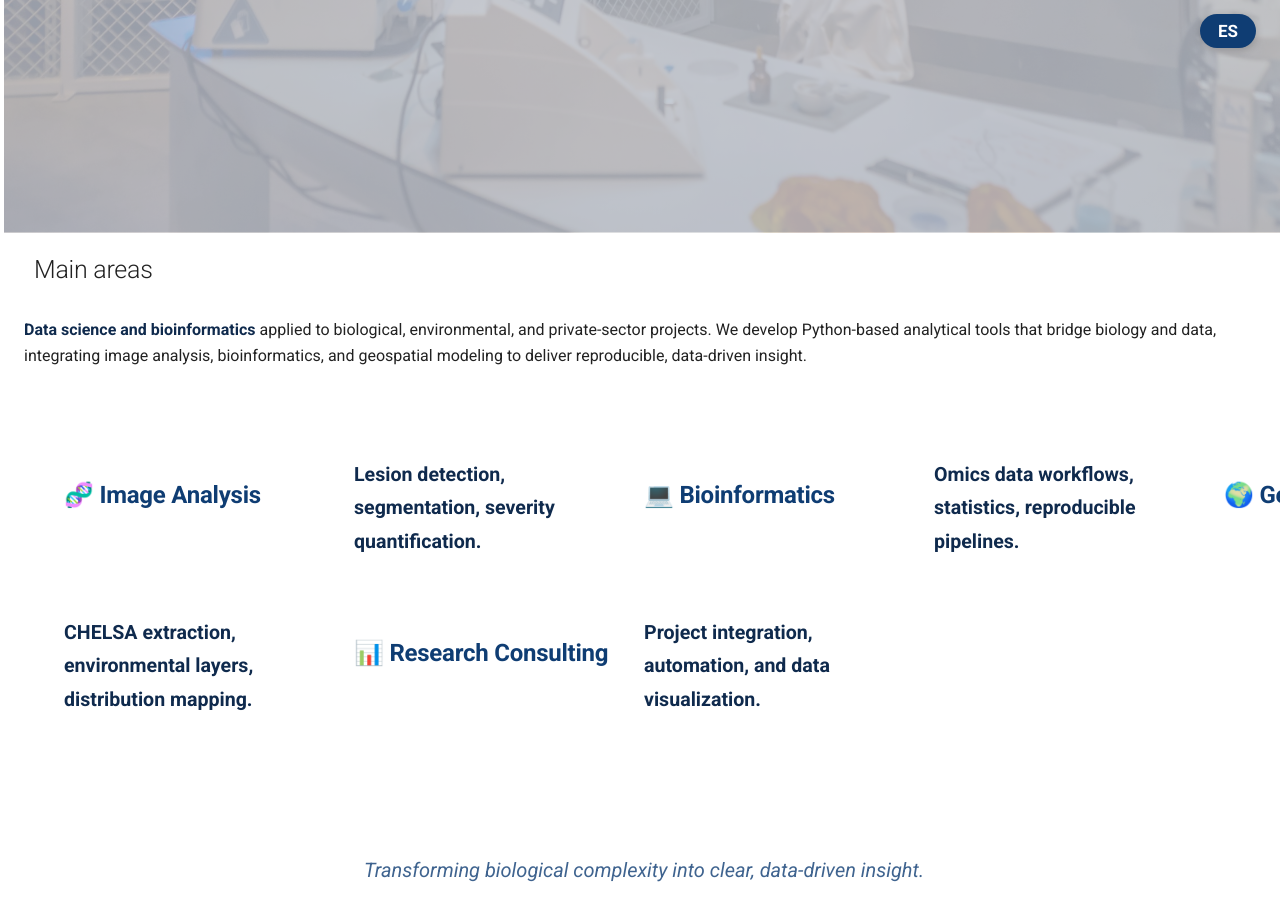
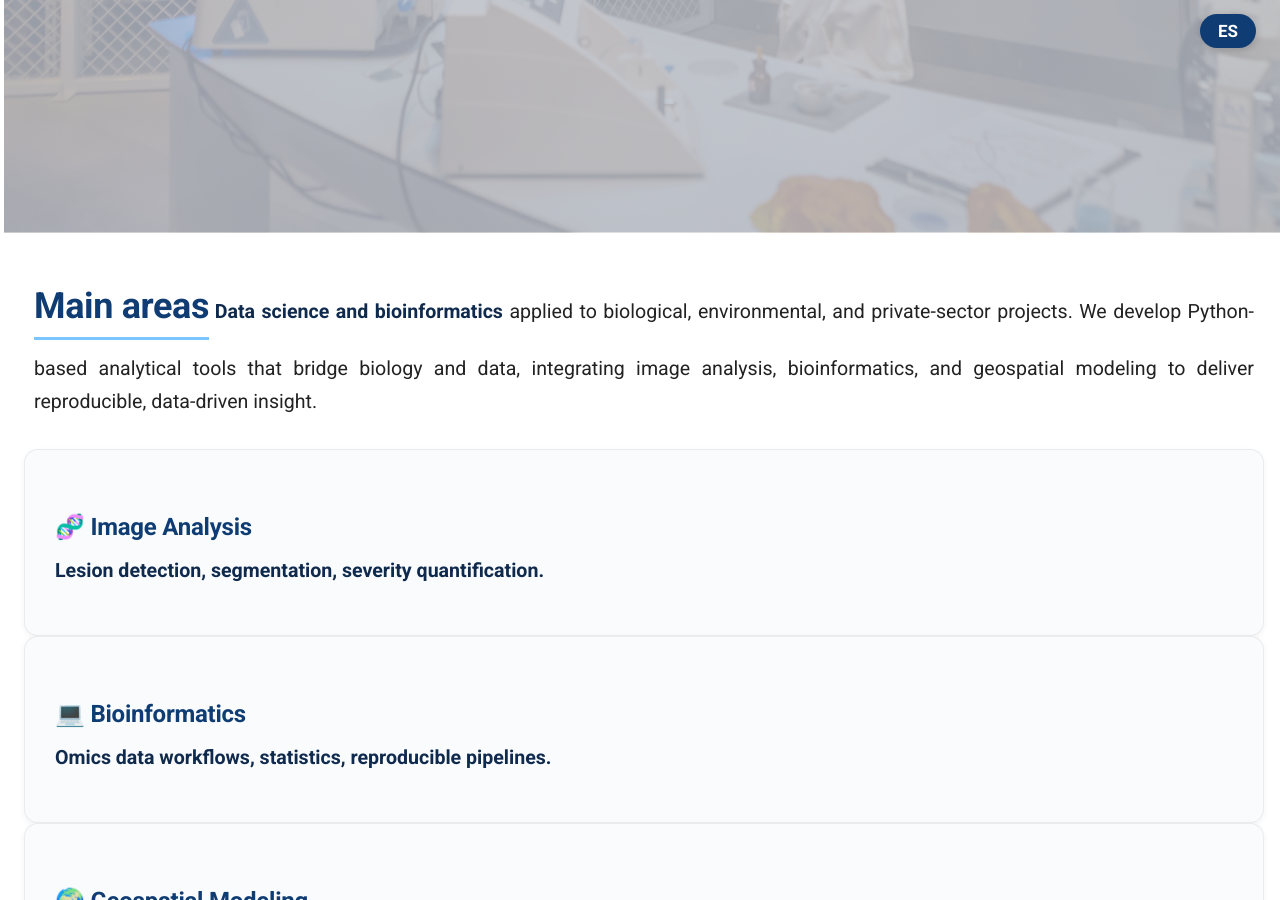
Before and after one commit to TH-BioData/th-biodata.github.io, an MkDocs documentation site: the page built from docs/index.md, in a window 1280 px wide and 900 px high, scrolled down 794 px. Built offline with MkDocs 1.6.1 and Material for MkDocs 9.7.7, drawn with Linux system fonts in a browser that asks for light colours.

Commit message:
Update index.md

```diff
--- a/docs/index.md
+++ b/docs/index.md
@@ -1,75 +1,91 @@
+---
+title: Home
+hide:
+  - toc
+---
+
+<!-- ====================== HERO (no tocar) ====================== -->
 <div id="th-hero">
-    <div class="hero__bg"></div>
-    <div class="hero__content">
-        <h1 class="hero__title">TH BioData Consulting</h1>
-        <p class="hero__tag">Transforming biological complexity into clear, data-driven insight.</p>
-        <a href="projects/" class="hero__cta">View Projects</a>
-    </div>
+  <div class="hero__bg"></div>
+  <div class="hero__content">
+    <h1 class="hero__title">TH BioData Consulting</h1>
+    <p class="hero__tag">Transforming biological complexity into clear, data-driven insight.</p>
+    <a href="projects/" class="hero__cta">View Projects</a>
+  </div>
 </div>
 
-## <span class="lang lang-en">Main areas</span><span class="lang lang-es">Áreas principales</span>
+<!-- ====================== SECCIÓN PRINCIPAL ====================== -->
+<section class="th-section">
+  <h2>
+    <span class="lang lang-en">Main areas</span>
+    <span class="lang lang-es">Áreas principales</span>
+  </h2>
 
-<p class="lang lang-en">
-<strong>Data science and bioinformatics</strong> applied to biological, environmental, and private-sector projects.
-We develop Python-based analytical tools that bridge biology and data, integrating image analysis, bioinformatics, and geospatial modeling to deliver reproducible, data-driven insight.
-</p>
+  <p class="th-paragraph lang lang-en">
+    <strong>Data science and bioinformatics</strong> applied to biological, environmental, and private-sector projects.
+    We develop Python-based analytical tools that bridge biology and data, integrating image analysis, bioinformatics,
+    and geospatial modeling to deliver reproducible, data-driven insight.
+  </p>
 
-<p class="lang lang-es">
-<strong>Ciencia de datos y bioinformática</strong> aplicadas a proyectos biológicos, ambientales y del sector privado.
-Desarrollamos herramientas analíticas en Python que conectan la biología con los datos, integrando análisis de imágenes, bioinformática y modelado geoespacial para ofrecer conocimiento reproducible y basado en evidencia.
-</p>
+  <p class="th-paragraph lang lang-es">
+    <strong>Ciencia de datos y bioinformática</strong> aplicadas a proyectos biológicos, ambientales y del sector privado.
+    Desarrollamos herramientas analíticas en Python que conectan la biología con los datos, integrando análisis de imágenes,
+    bioinformática y modelado geoespacial para ofrecer conocimiento reproducible y basado en evidencia.
+  </p>
+</section>
 
+<!-- ====================== TARJETAS / CAJONES ====================== -->
 
-<section class="th-cards">
-  <div class="th-cards">
-
-  <!-- Image Analysis -->
-  <div class="th-card lang lang-en">
+<!-- Grid EN -->
+<div class="th-cards lang lang-en">
+  <div class="th-card">
     <h3>🧬 Image Analysis</h3>
     <p><strong>Lesion detection, segmentation, severity quantification.</strong></p>
   </div>
 
-  <div class="th-card lang lang-es">
+  <div class="th-card">
+    <h3>💻 Bioinformatics</h3>
+    <p><strong>Omics data workflows, statistics, reproducible pipelines.</strong></p>
+  </div>
+
+  <div class="th-card">
+    <h3>🌍 Geospatial Modeling</h3>
+    <p><strong>CHELSA extraction, environmental layers, distribution mapping.</strong></p>
+  </div>
+
+  <div class="th-card">
+    <h3>📊 Research Consulting</h3>
+    <p><strong>Project integration, automation, and data visualization.</strong></p>
+  </div>
+</div>
+
+<!-- Grid ES -->
+<div class="th-cards lang lang-es">
+  <div class="th-card">
     <h3>🧬 Análisis de Imágenes</h3>
     <p><strong>Detección de lesiones, segmentación y cuantificación de severidad.</strong></p>
   </div>
 
-  <!-- Bioinformatics -->
-  <div class="th-card lang lang-en">
-    <h3>💻 Bioinformatics</h3>
-    <p><strong>Omics data workflows, statistics, reproducible pipelines.</strong></p>
-  </div>
-
-  <div class="th-card lang lang-es">
+  <div class="th-card">
     <h3>💻 Bioinformática</h3>
     <p><strong>Flujos de datos ómicos, análisis estadístico y pipelines reproducibles.</strong></p>
   </div>
 
-  <!-- Geospatial Modeling -->
-  <div class="th-card lang lang-en">
-    <h3>🌍 Geospatial Modeling</h3>
-    <p><strong>CHELSA extraction, environmental layers, distribution mapping.</strong></p>
-  </div>
-
-  <div class="th-card lang lang-es">
+  <div class="th-card">
     <h3>🌍 Modelado Geoespacial</h3>
     <p><strong>Extracción de CHELSA, capas ambientales y mapas de distribución.</strong></p>
   </div>
 
-  <!-- Research Consulting -->
-  <div class="th-card lang lang-en">
-    <h3>📊 Research Consulting</h3>
-    <p><strong>Project integration, automation, and data visualization.</strong></p>
-  </div>
-
-  <div class="th-card lang lang-es">
+  <div class="th-card">
     <h3>📊 Consultoría en Investigación</h3>
     <p><strong>Integración de proyectos, automatización y visualización de datos.</strong></p>
   </div>
+</div>
 
-</div>
-</section>
-
-<div align="center" class="th-footer-quote">
+<!-- ====================== FRASE FINAL ====================== -->
+<div align="center" class="th-footer-quote lang lang-en">
   <em>Transforming biological complexity into clear, data-driven insight.</em>
 </div>
+<div align="center" class="th-footer-quote lang lang-es">
+  <em>Transformando la complejidad biológica en conocimiento claro y basado en datos.</em>
+</div>
```
